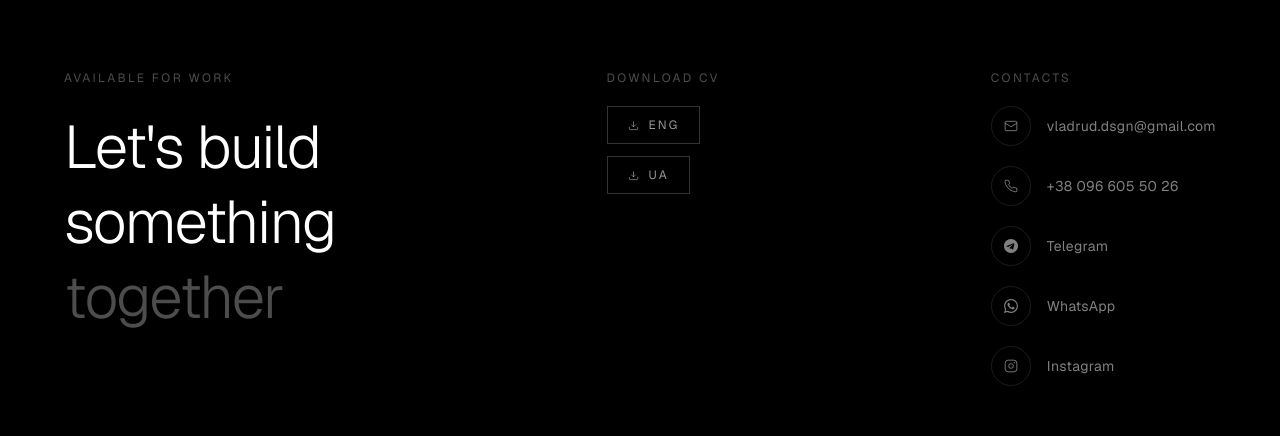
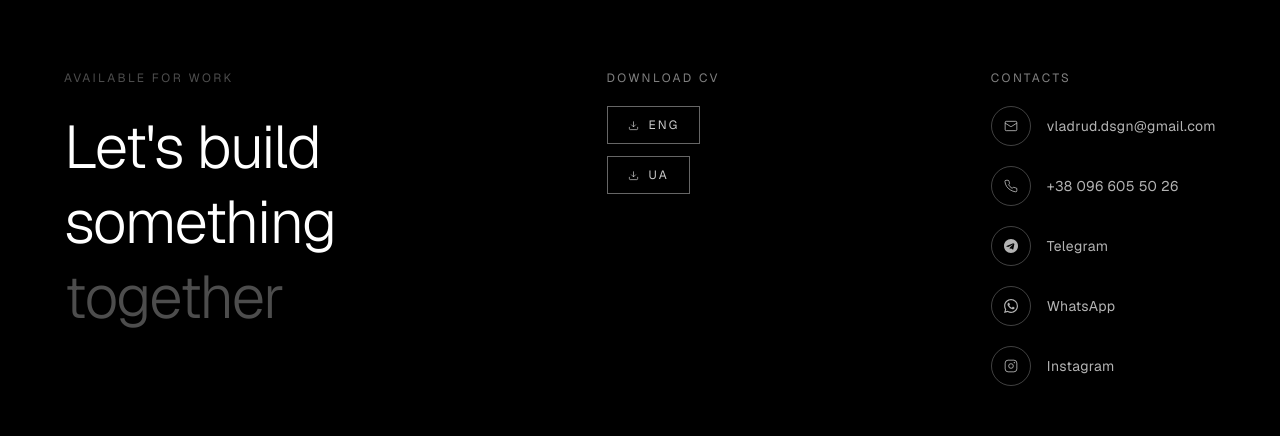
Before and after one commit to vladruddsgn-code/portfolio-vladrud, a Next.js app: page / in a window 1280 px wide. Shown: the part 1550-1986 px from the top of the page. Built offline with nearby package versions, Linux system fonts and the light colour scheme.

Commit message:
Increase brightness of Download CV and Contacts sections

```diff
--- a/components/ContactSection.tsx
+++ b/components/ContactSection.tsx
@@ -21,12 +21,12 @@ export default function ContactSection() {
 
             {/* 2 — Download CV */}
             <div className="flex flex-col gap-4">
-              <p className="text-xs tracking-[0.2em] uppercase text-white/30">Download CV</p>
+              <p className="text-xs tracking-[0.2em] uppercase text-white/50">Download CV</p>
               <div className="flex flex-col gap-3 mt-1">
                 <a
                   href="/Resume Rudnitskyi Eng.pdf"
                   download
-                  className="group flex items-center gap-2.5 px-5 py-2.5 border border-white/20 text-white/60 text-xs tracking-[0.18em] uppercase hover:border-white/50 hover:text-white transition-all duration-200 w-fit"
+                  className="group flex items-center gap-2.5 px-5 py-2.5 border border-white/40 text-white/80 text-xs tracking-[0.18em] uppercase hover:border-white hover:text-white transition-all duration-200 w-fit"
                 >
                   <svg width="11" height="11" viewBox="0 0 24 24" fill="none" stroke="currentColor" strokeWidth="1.5" className="group-hover:translate-y-0.5 transition-transform duration-200">
                     <path d="M21 15v4a2 2 0 0 1-2 2H5a2 2 0 0 1-2-2v-4"/>
@@ -38,7 +38,7 @@ export default function ContactSection() {
                 <a
                   href="/Резюме Рудніцький UA.pdf"
                   download
-                  className="group flex items-center gap-2.5 px-5 py-2.5 border border-white/20 text-white/60 text-xs tracking-[0.18em] uppercase hover:border-white/50 hover:text-white transition-all duration-200 w-fit"
+                  className="group flex items-center gap-2.5 px-5 py-2.5 border border-white/40 text-white/80 text-xs tracking-[0.18em] uppercase hover:border-white hover:text-white transition-all duration-200 w-fit"
                 >
                   <svg width="11" height="11" viewBox="0 0 24 24" fill="none" stroke="currentColor" strokeWidth="1.5" className="group-hover:translate-y-0.5 transition-transform duration-200">
                     <path d="M21 15v4a2 2 0 0 1-2 2H5a2 2 0 0 1-2-2v-4"/>
@@ -52,11 +52,11 @@ export default function ContactSection() {
 
             {/* 3 — Контакти */}
             <div className="flex flex-col gap-4">
-              <p className="text-xs tracking-[0.2em] uppercase text-white/30">Contacts</p>
+              <p className="text-xs tracking-[0.2em] uppercase text-white/50">Contacts</p>
 
               <div className="flex flex-col gap-5 mt-1">
-                <a href="mailto:vladrud.dsgn@gmail.com" className="group flex items-center gap-4 text-white/50 hover:text-white transition-colors duration-200">
-                  <div className="w-10 h-10 rounded-full border border-white/10 group-hover:border-white/40 flex items-center justify-center transition-colors duration-200 shrink-0">
+                <a href="mailto:vladrud.dsgn@gmail.com" className="group flex items-center gap-4 text-white/70 hover:text-white transition-colors duration-200">
+                  <div className="w-10 h-10 rounded-full border border-white/25 group-hover:border-white/60 flex items-center justify-center transition-colors duration-200 shrink-0">
                     <svg width="14" height="14" viewBox="0 0 24 24" fill="none" stroke="currentColor" strokeWidth="1.5">
                       <rect x="2" y="4" width="20" height="16" rx="2"/>
                       <path d="m22 7-8.97 5.7a1.94 1.94 0 0 1-2.06 0L2 7"/>
@@ -65,8 +65,8 @@ export default function ContactSection() {
                   <span className="text-sm tracking-wide">vladrud.dsgn@gmail.com</span>
                 </a>
 
-                <a href="tel:+380966055026" className="group flex items-center gap-4 text-white/50 hover:text-white transition-colors duration-200">
-                  <div className="w-10 h-10 rounded-full border border-white/10 group-hover:border-white/40 flex items-center justify-center transition-colors duration-200 shrink-0">
+                <a href="tel:+380966055026" className="group flex items-center gap-4 text-white/70 hover:text-white transition-colors duration-200">
+                  <div className="w-10 h-10 rounded-full border border-white/25 group-hover:border-white/60 flex items-center justify-center transition-colors duration-200 shrink-0">
                     <svg width="14" height="14" viewBox="0 0 24 24" fill="none" stroke="currentColor" strokeWidth="1.5">
                       <path d="M22 16.92v3a2 2 0 0 1-2.18 2 19.79 19.79 0 0 1-8.63-3.07A19.5 19.5 0 0 1 4.69 13a19.79 19.79 0 0 1-3.07-8.67A2 2 0 0 1 3.6 2.22h3a2 2 0 0 1 2 1.72c.127.96.361 1.903.7 2.81a2 2 0 0 1-.45 2.11L7.91 9.91a16 16 0 0 0 6.07 6.07l1.06-1.06a2 2 0 0 1 2.11-.45c.907.339 1.85.573 2.81.7A2 2 0 0 1 22 16.92z"/>
                     </svg>
@@ -74,8 +74,8 @@ export default function ContactSection() {
                   <span className="text-sm tracking-wide">+38 096 605 50 26</span>
                 </a>
 
-                <a href="https://t.me/vladrudnitskiy" target="_blank" rel="noopener noreferrer" className="group flex items-center gap-4 text-white/50 hover:text-white transition-colors duration-200">
-                  <div className="w-10 h-10 rounded-full border border-white/10 group-hover:border-white/40 flex items-center justify-center transition-colors duration-200 shrink-0">
+                <a href="https://t.me/vladrudnitskiy" target="_blank" rel="noopener noreferrer" className="group flex items-center gap-4 text-white/70 hover:text-white transition-colors duration-200">
+                  <div className="w-10 h-10 rounded-full border border-white/25 group-hover:border-white/60 flex items-center justify-center transition-colors duration-200 shrink-0">
                     <svg width="14" height="14" viewBox="0 0 24 24" fill="currentColor">
                       <path d="M12 0C5.373 0 0 5.373 0 12s5.373 12 12 12 12-5.373 12-12S18.627 0 12 0zm5.894 8.221-1.97 9.28c-.145.658-.537.818-1.084.508l-3-2.21-1.447 1.394c-.16.16-.295.295-.605.295l.213-3.053 5.56-5.023c.242-.213-.054-.333-.373-.12L7.17 13.67l-2.94-.92c-.64-.203-.653-.64.136-.954l11.47-4.42c.537-.194 1.006.131.837.847z"/>
                     </svg>
@@ -83,8 +83,8 @@ export default function ContactSection() {
                   <span className="text-sm tracking-wide">Telegram</span>
                 </a>
 
-                <a href="https://wa.me/380966055026" target="_blank" rel="noopener noreferrer" className="group flex items-center gap-4 text-white/50 hover:text-white transition-colors duration-200">
-                  <div className="w-10 h-10 rounded-full border border-white/10 group-hover:border-white/40 flex items-center justify-center transition-colors duration-200 shrink-0">
+                <a href="https://wa.me/380966055026" target="_blank" rel="noopener noreferrer" className="group flex items-center gap-4 text-white/70 hover:text-white transition-colors duration-200">
+                  <div className="w-10 h-10 rounded-full border border-white/25 group-hover:border-white/60 flex items-center justify-center transition-colors duration-200 shrink-0">
                     <svg width="14" height="14" viewBox="0 0 24 24" fill="currentColor">
                       <path d="M17.472 14.382c-.297-.149-1.758-.867-2.03-.967-.273-.099-.471-.148-.67.15-.197.297-.767.966-.94 1.164-.173.199-.347.223-.644.075-.297-.15-1.255-.463-2.39-1.475-.883-.788-1.48-1.761-1.653-2.059-.173-.297-.018-.458.13-.606.134-.133.298-.347.446-.52.149-.174.198-.298.298-.497.099-.198.05-.371-.025-.52-.075-.149-.669-1.612-.916-2.207-.242-.579-.487-.5-.669-.51-.173-.008-.371-.01-.57-.01-.198 0-.52.074-.792.372-.272.297-1.04 1.016-1.04 2.479 0 1.462 1.065 2.875 1.213 3.074.149.198 2.096 3.2 5.077 4.487.709.306 1.262.489 1.694.625.712.227 1.36.195 1.871.118.571-.085 1.758-.719 2.006-1.413.248-.694.248-1.289.173-1.413-.074-.124-.272-.198-.57-.347m-5.421 7.403h-.004a9.87 9.87 0 0 1-5.031-1.378l-.361-.214-3.741.982.998-3.648-.235-.374a9.86 9.86 0 0 1-1.51-5.26c.001-5.45 4.436-9.884 9.888-9.884 2.64 0 5.122 1.03 6.988 2.898a9.825 9.825 0 0 1 2.893 6.994c-.003 5.45-4.437 9.884-9.885 9.884m8.413-18.297A11.815 11.815 0 0 0 12.05 0C5.495 0 .16 5.335.157 11.892c0 2.096.547 4.142 1.588 5.945L.057 24l6.305-1.654a11.882 11.882 0 0 0 5.683 1.448h.005c6.554 0 11.89-5.335 11.893-11.893a11.821 11.821 0 0 0-3.48-8.413z"/>
                     </svg>
@@ -92,8 +92,8 @@ export default function ContactSection() {
                   <span className="text-sm tracking-wide">WhatsApp</span>
                 </a>
 
-                <a href="https://www.instagram.com/by.vladrud/" target="_blank" rel="noopener noreferrer" className="group flex items-center gap-4 text-white/50 hover:text-white transition-colors duration-200">
-                  <div className="w-10 h-10 rounded-full border border-white/10 group-hover:border-white/40 flex items-center justify-center transition-colors duration-200 shrink-0">
+                <a href="https://www.instagram.com/by.vladrud/" target="_blank" rel="noopener noreferrer" className="group flex items-center gap-4 text-white/70 hover:text-white transition-colors duration-200">
+                  <div className="w-10 h-10 rounded-full border border-white/25 group-hover:border-white/60 flex items-center justify-center transition-colors duration-200 shrink-0">
                     <svg width="14" height="14" viewBox="0 0 24 24" fill="none" stroke="currentColor" strokeWidth="1.5">
                       <rect x="2" y="2" width="20" height="20" rx="5"/>
                       <circle cx="12" cy="12" r="4"/>
```
